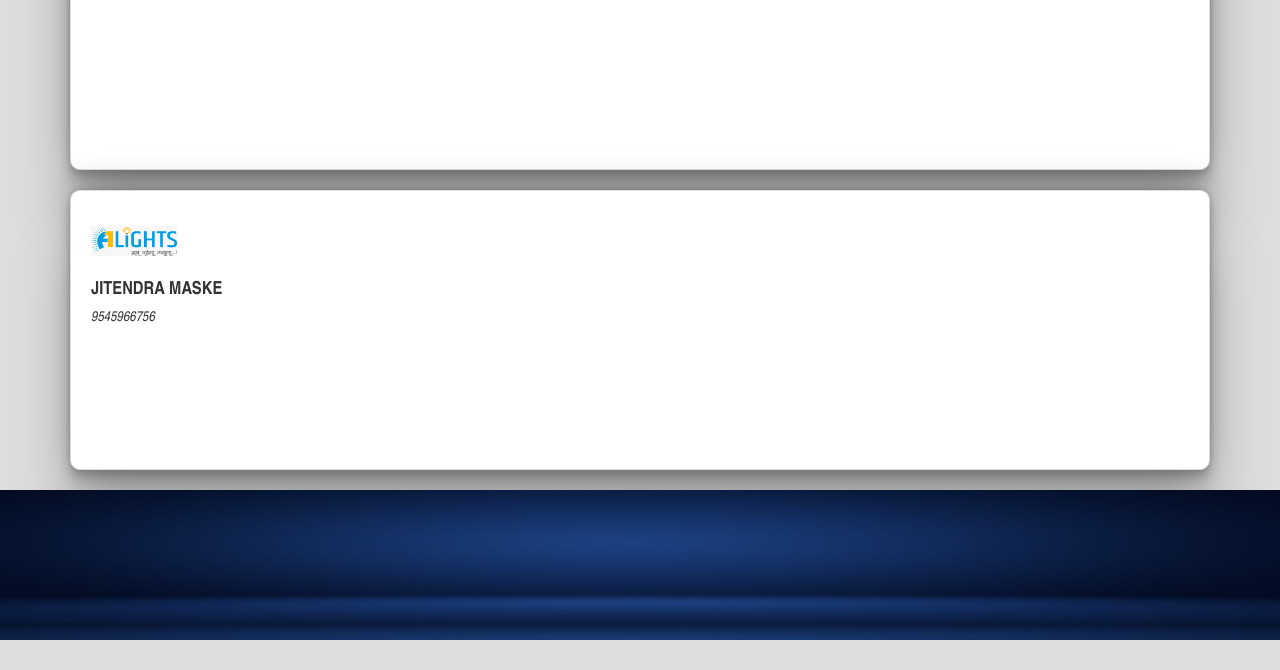
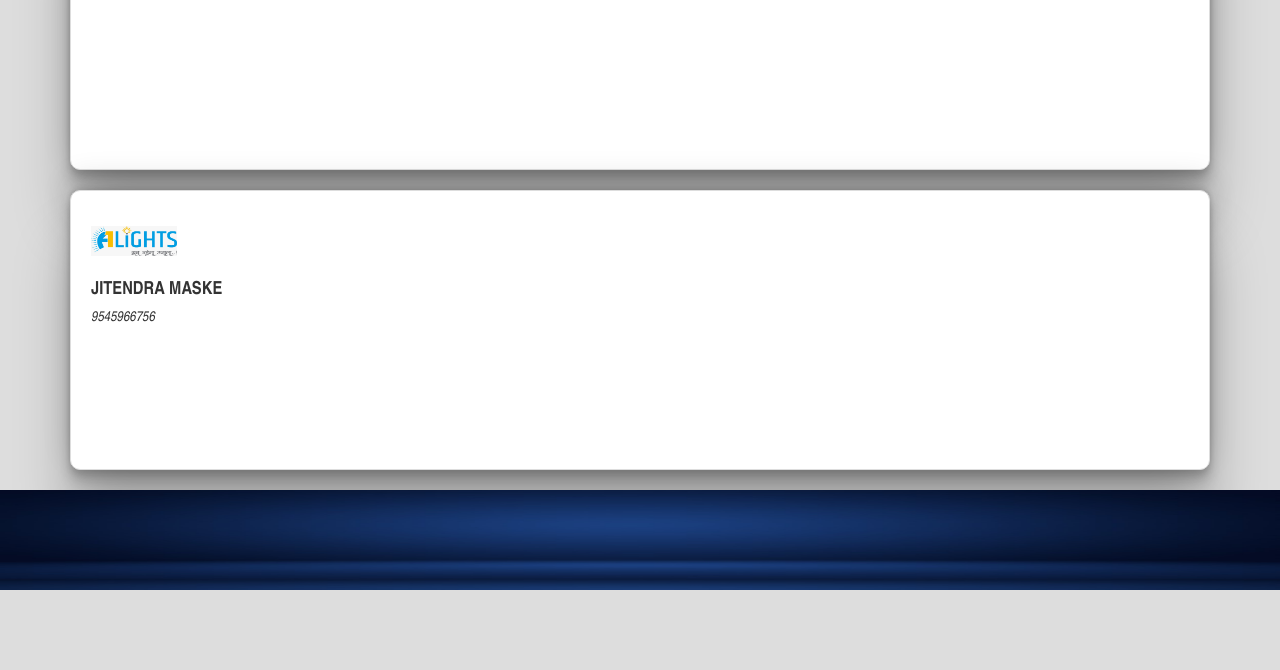
Before and after one commit to supervsoft/AnnualReport, a plain HTML site: page index.html in a window 1280 px wide. Shown: the part 130-800 px from the top of the page. Drawn offline with Linux system fonts and the light colour scheme.

Commit message:
Update index.html

```diff
--- a/index.html
+++ b/index.html
@@ -70,7 +70,7 @@
             </div>
         </div>
     </div>
-    <img src="doc/1.jpg" height="150px" width="100%" alt="Footer">
+    <img src="doc/1.jpg" height="100px" width="100%" alt="Footer">
     <!--<div class="container">
         <div class="panel panel-default">
             <div class="panel-body">
```
